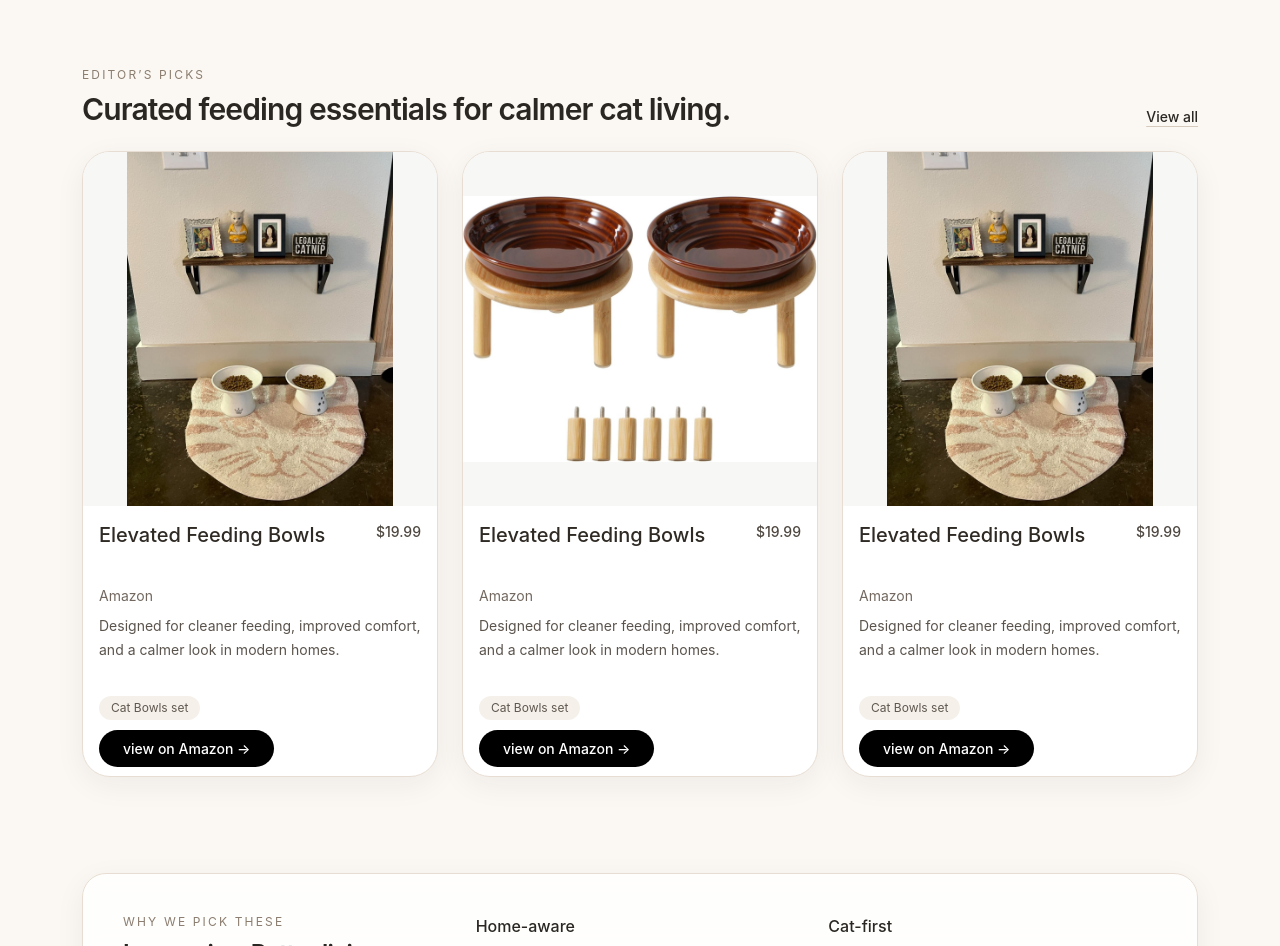
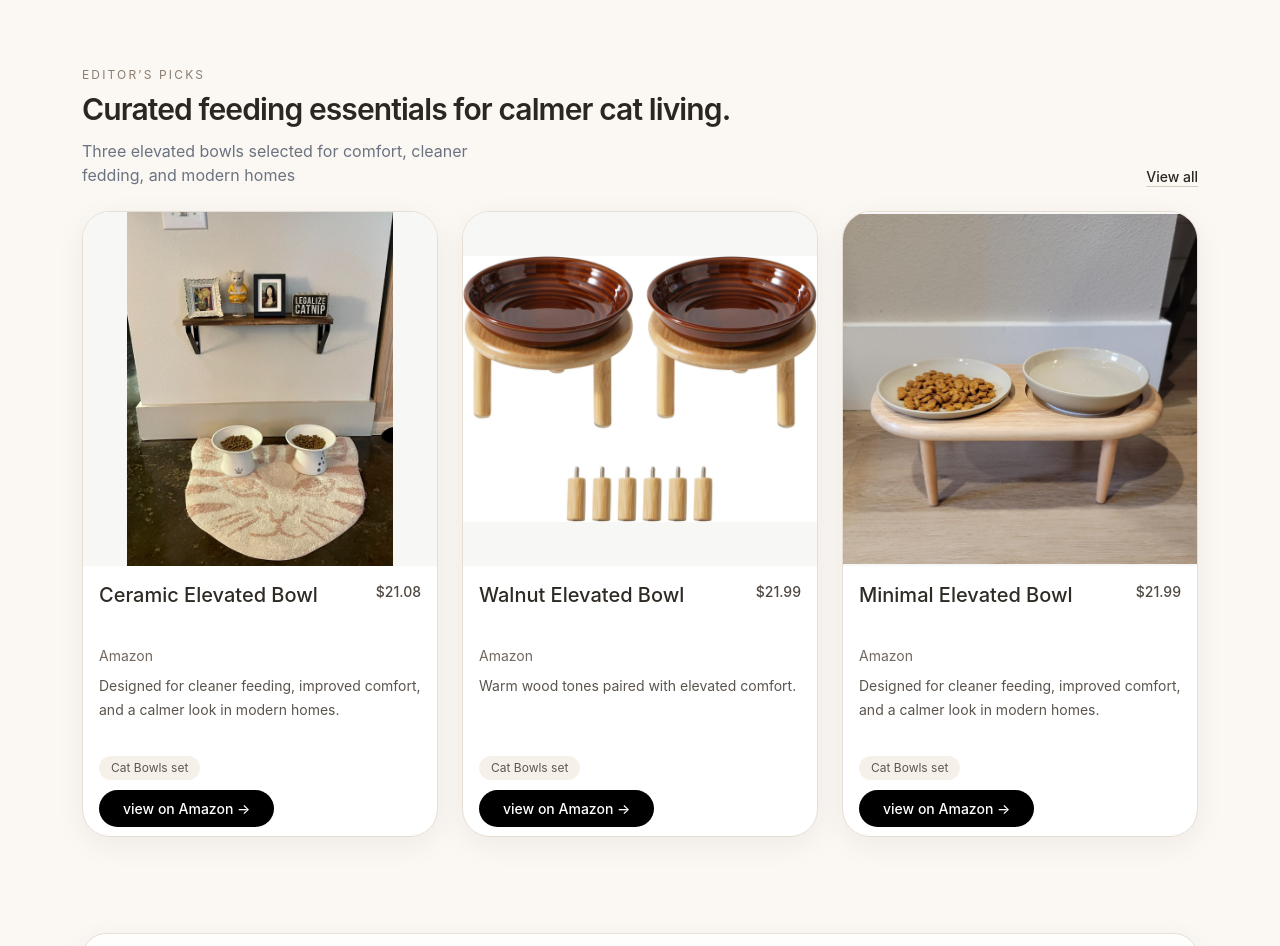
Before and after one commit to mvillarreal1201-ctrl/nuvra-mvp, a Next.js app: page / in a window 1280 px wide. Shown: the part 980-1926 px from the top of the page. Built offline with nearby package versions, Linux system fonts and the light colour scheme.

Commit message:
Refine Nuvra homepage and featured bowls

```diff
--- a/app/(site)/page.tsx
+++ b/app/(site)/page.tsx
@@ -39,7 +39,10 @@ export default function HomePage() {
         <div className="mb-6 flex items-end justify-between gap-4">
           <div>
             <p className="eyebrow">Editor’s Picks</p>
-            <h2 className="mt-2 text-2xl font-semibold tracking-[-0.03em] sm:text-3xl">Curated feeding essentials for calmer cat living.</h2>
+            <h2 className="mt-2 text-2xl font-semibold tracking-[-0.03em] sm:text-3xl">
+              Curated feeding essentials for calmer cat living.</h2>
+              <p className="mt-3 text-gray-500 max-w-md">
+            Three elevated bowls selected for comfort, cleaner fedding, and modern homes</p>
           </div>
           <Link href="/shop" className="hidden text-sm font-medium text-stoneink underline decoration-[#d6cabd] underline-offset-4 md:inline-block">
             View all
--- a/components/hero.tsx
+++ b/components/hero.tsx
@@ -18,12 +18,12 @@ export function Hero() {
             <Link href="/shop"
             className="bg-black text-white px-6 py-3 rounded-full text-sm font-medium transsition-all duration-300 hover:bg-neutral-800 hover:shadow active:scale-[0.98]"
             >
-              Shop essentials
+              Shop Bowls
               </Link>
             <Link href="/blog"
             className="border border-neutral-300 bg-white text-black px-6 py-3 rounded-full text-sm font-medium transition-all duration-300 hover:bg-neutral-100 hover:border-neutral-400 active:scale-[0.98]"
             >
-              Read Journal
+              Learn more
             </Link>
           </div>
         </div>
--- a/data/products.ts
+++ b/data/products.ts
@@ -2,41 +2,41 @@ import { Product } from '@/lib/types';
 
 export const products: Product[] = [
    {
-    slug: 'Elevated-Cat-Bowl-1-S.S',
-    name: 'Elevated Feeding Bowls',
-    description: 'Raised bowls on a stand designed for cleaner daily feeding.',
+    slug: 'ceramic-elevated-bowl',
+    name: 'Ceramic Elevated Bowl',
+    description: 'Smooth ceramic bowls designed forcal calm, clean feeding.',
     valueProp:'Designed for cleaner feeding, improved comfort, and a calmer look in modern homes.',
-    price: '$19.99',
+    price: '$21.08',
     retailer: 'Amazon',
     category: 'bowls',
     image: '/images/products/Nuvra-Cat-Latte-Bowl-Hero.jpg',
-    href: 'https://www.amazon.com/Upgraded-Elevated-15%C2%B0Tilted-Vomiting-Stainless/dp/B0CD5Q5HTR/ref=sr_1_1_sspa?crid=3KISNLRS1OBOT&dib=eyJ2IjoiMSJ9.NkV8IaAgDmuNAGWQJoOApa8U8mzkAvllhamsLNzFQswlttQgQx0ipzquJgxxewxhQX7bF9JBm0KpqFIFz04tNVnPU52802yyXDzK9WGwnSEKeKp5xrUDLzIvyfTU0KCCkaTKEyR2mzE9tOcDzENEU-A3s96mn8MdgwBWJu9lvJSDb470TeEogApC_Utub3O9eMw8kHTD4eBreP_ZDNAtk-lH08Kw332oifJPrcm-DGGDsr0PXxF7Ylidk_hqQuzMpAutQmuplaFGJIMT4zdeQvRq4bXGaWjFqzy1Wv_5YhA.cQxc8Vjyk69csK4qXUa1Oxz9OoQuBve6zQ51stzr5RM&dib_tag=se&keywords=cat%2Bbowls&qid=1776044240&s=pet-supplies&sprefix=cat%2Bbowls%2Cpets%2C130&sr=1-1-spons&sp_csd=d2lkZ2V0TmFtZT1zcF9hdGY&th=1',
+    href: 'https://amzn.to/4vwanxV',
    tag: 'Cat Bowls set',
     featured: true,
   },
      {
-    slug: '',
-    name: 'Elevated Feeding Bowls',
+    slug: 'walnut-elevated-bowl',
+    name: 'Walnut Elevated Bowl',
     description: 'Raised bowls on a stand designed for cleaner daily feeding.',
-    valueProp:'Designed for cleaner feeding, improved comfort, and a calmer look in modern homes.',
-    price: '$19.99',
+    valueProp:'Warm wood tones paired with elevated comfort.',
+    price: '$21.99',
     retailer: 'Amazon',
     category: 'bowls',
     image: '/images/products/Nuvra-Cat-Bowls-3.jpg',
-    href: '',
+    href: 'https://amzn.to/4x6Vsf8',
    tag: 'Cat Bowls set',
     featured: true,
   },
        {
-    slug: '',
-    name: 'Elevated Feeding Bowls',
-    description: 'Raised bowls on a stand designed for cleaner daily feeding.',
+    slug: 'minimal-elevated-bowl',
+    name: 'Minimal Elevated Bowl',
+    description: 'Simple elevated feeding for modern cat homes.',
     valueProp:'Designed for cleaner feeding, improved comfort, and a calmer look in modern homes.',
-    price: '$19.99',
+    price: '$21.99',
     retailer: 'Amazon',
     category: 'bowls',
-    image: '/images/products/Nuvra-Cat-Latte-Bowl-Hero.jpg',
-    href: '',
+    image: '/images/products/ceramic cat bowl-p1.jpg',
+    href: 'https://amzn.to/4dw5ONP',
    tag: 'Cat Bowls set',
     featured: true,
   },
```
Also changed, not shown: public/images/products/ceramic cat bowl-p1.jpg (added).
